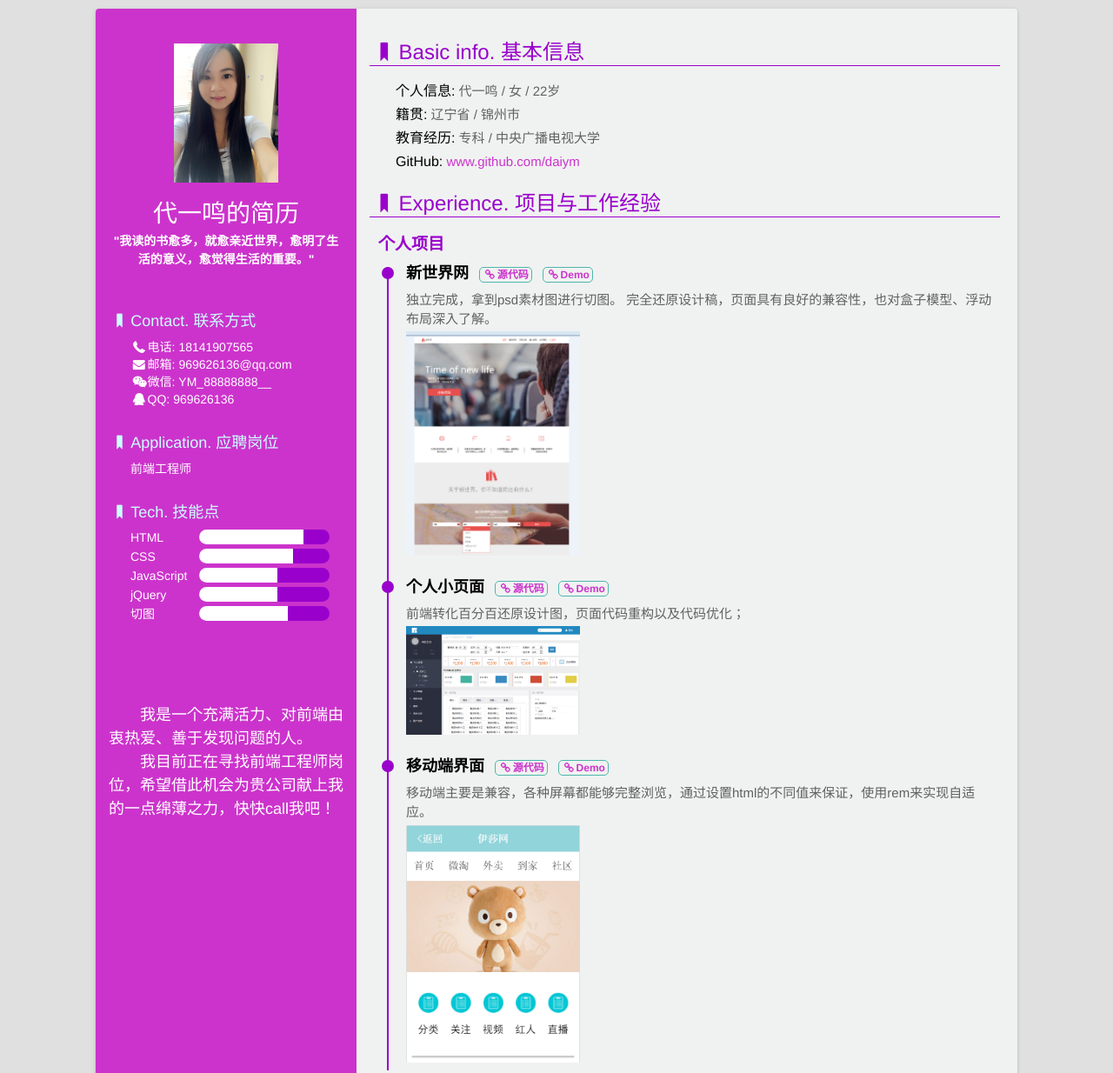
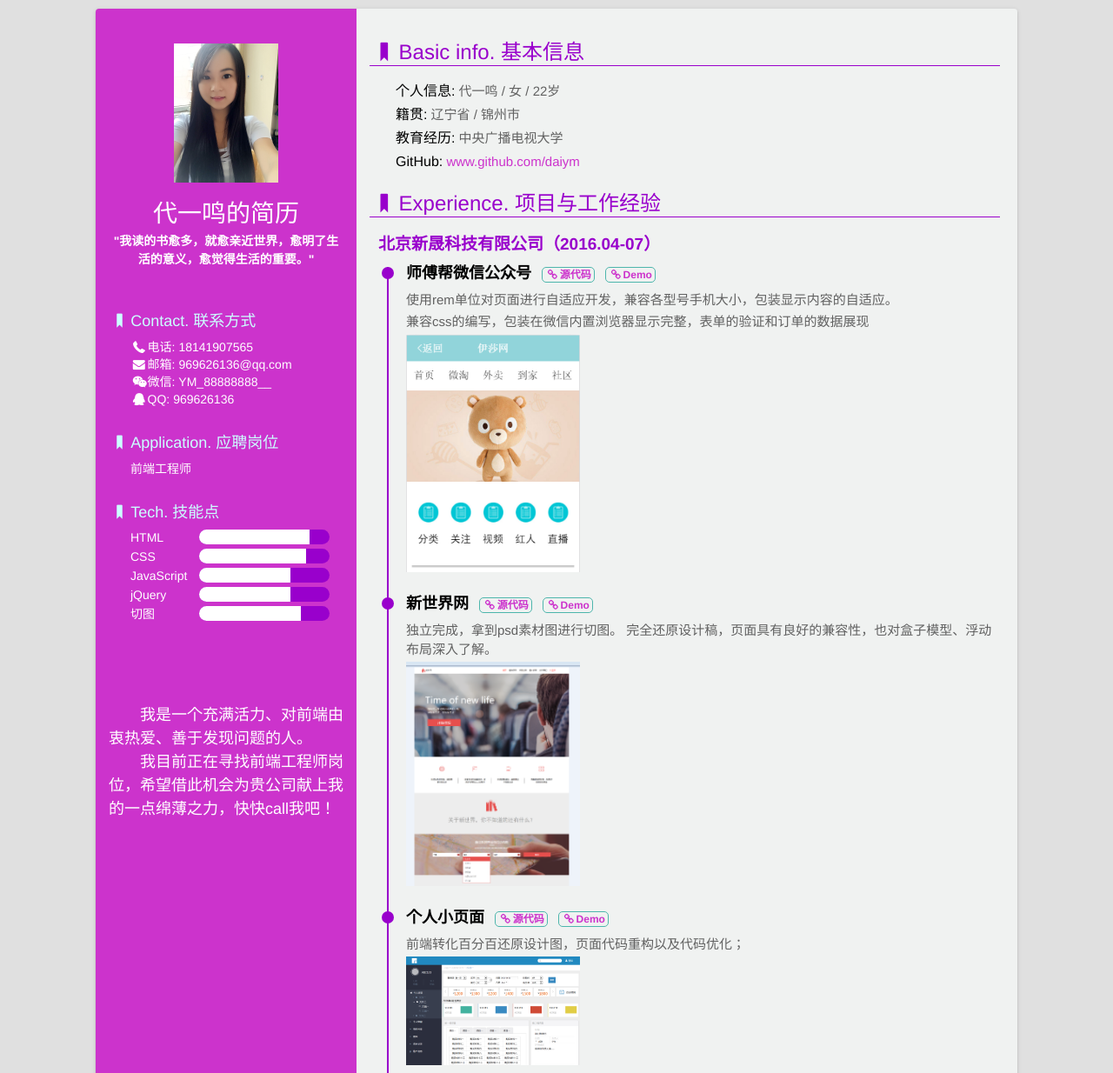
Before and after one commit to daiym/daiym.github.io, a website: page daiym/index.html in a window 1280 px wide. Shown: the top 1234 px of the page at 87% size. Drawn offline with Linux system fonts and the light colour scheme.

Commit message:
Add files via upload

```diff
--- a/daiym/index.html
+++ b/daiym/index.html
@@ -42,31 +42,31 @@
                     <dd>
                         <div class="skill-name">HTML</div>
                         <div class="skill-bar-wrap">
-                            <div class="skill-bar" style="width: 80%"></div>
+                            <div class="skill-bar" style="width: 85%"></div>
                         </div>
                     </dd>
                     <dd>
                         <div class="skill-name">CSS</div>
                         <div class="skill-bar-wrap">
-                            <div class="skill-bar" style="width: 72%"></div>
+                            <div class="skill-bar" style="width: 82%"></div>
                         </div>
                     </dd>
                     <dd>
                         <div class="skill-name">JavaScript</div>
                         <div class="skill-bar-wrap">
-                            <div class="skill-bar" style="width: 60%"></div>
+                            <div class="skill-bar" style="width: 70%"></div>
                         </div>
                     </dd>
                     <dd>
                         <div class="skill-name">jQuery</div>
                         <div class="skill-bar-wrap">
-                            <div class="skill-bar" style="width: 60%"></div>
+                            <div class="skill-bar" style="width: 70%"></div>
                         </div>
                     </dd>
                      <dd>
                         <div class="skill-name">切图</div>
                         <div class="skill-bar-wrap">
-                            <div class="skill-bar" style="width: 68%"></div>
+                            <div class="skill-bar" style="width: 78%"></div>
                         </div>
                     </dd>
                 </li>
@@ -82,13 +82,24 @@
                     <dt><i class="icon-bookmark"></i>Basic info. 基本信息</dt>
                     <dd><span>个人信息:</span> 代一鸣 / 女 / 22岁</dd>
                     <dd><span>籍贯:</span> 辽宁省 / 锦州市</dd>
-                    <dd><span>教育经历:</span> 专科 / 中央广播电视大学 <dd>
+                    <dd><span>教育经历:</span> 中央广播电视大学 <dd>
                     <dd><span>GitHub:</span> <a href="https://www.github.com/daiym" target="_blank">www.github.com/daiym</a></dd>
                 </li>
                 <li>
                     <dt><i class="icon-bookmark"></i>Experience. 项目与工作经验</dt>
-                    <h3>个人项目</h3>
+                    <h3>北京新晟科技有限公司（2016.04-07）</h3>
                     <ul class="exp">
+                        <li>
+                            <div class="circle"></div>
+                            <h4>
+                              师傅帮微信公众号
+                                <a href="Javascript:void(0);" target="_blank"><i class="icon-link"></i>源代码</a>
+                                <a href="Javascript:void(0);" target="_blank"><i class="icon-link"></i>Demo</a>
+                            </h4>
+                            <p>使用rem单位对页面进行自适应开发，兼容各型号手机大小，包装显示内容的自适应。</p>
+                            <p>兼容css的编写，包装在微信内置浏览器显示完整，表单的验证和订单的数据展现</p>
+                            <img src="img/8.png">
+                        </li>
                         <li>
                             <div class="circle"></div>
                             <h4>
@@ -110,16 +121,6 @@
                             <p>前端转化百分百还原设计图，页面代码重构以及代码优化；</p>
                             <img src="img/66.png">
                         </li>
-                        <li>
-                            <div class="circle"></div>
-                            <h4>
-                              移动端界面
-                                <a href="https://github.com/daiym/daiym.github.io" target="_blank"><i class="icon-link"></i>源代码</a>
-                                <a href="https://daiym.github.io/dai8.html" target="_blank"><i class="icon-link"></i>Demo</a>
-                            </h4>
-                            <p>移动端主要是兼容，各种屏幕都能够完整浏览，通过设置html的不同值来保证，使用rem来实现自适应。</p>
-                            <img src="img/8.png">
-                        </li>
                     </ul>
                 </li>
                 <li>
@@ -139,7 +140,7 @@
                             <div class="circle"></div>
                             <h4>JavaScript</h4>
                             <p>了解Javascript、DOM、BOM、jQuery等基础</p>
-                            <p>了解jQuery使用</p>
+                            <p>熟悉jQuery的表单验证，Ajax和后端的交互数据的呈现</p>
                         </li>
                     </ul>
                     <h3>其他</h3>
```
Also changed, not shown: 1 other file.
